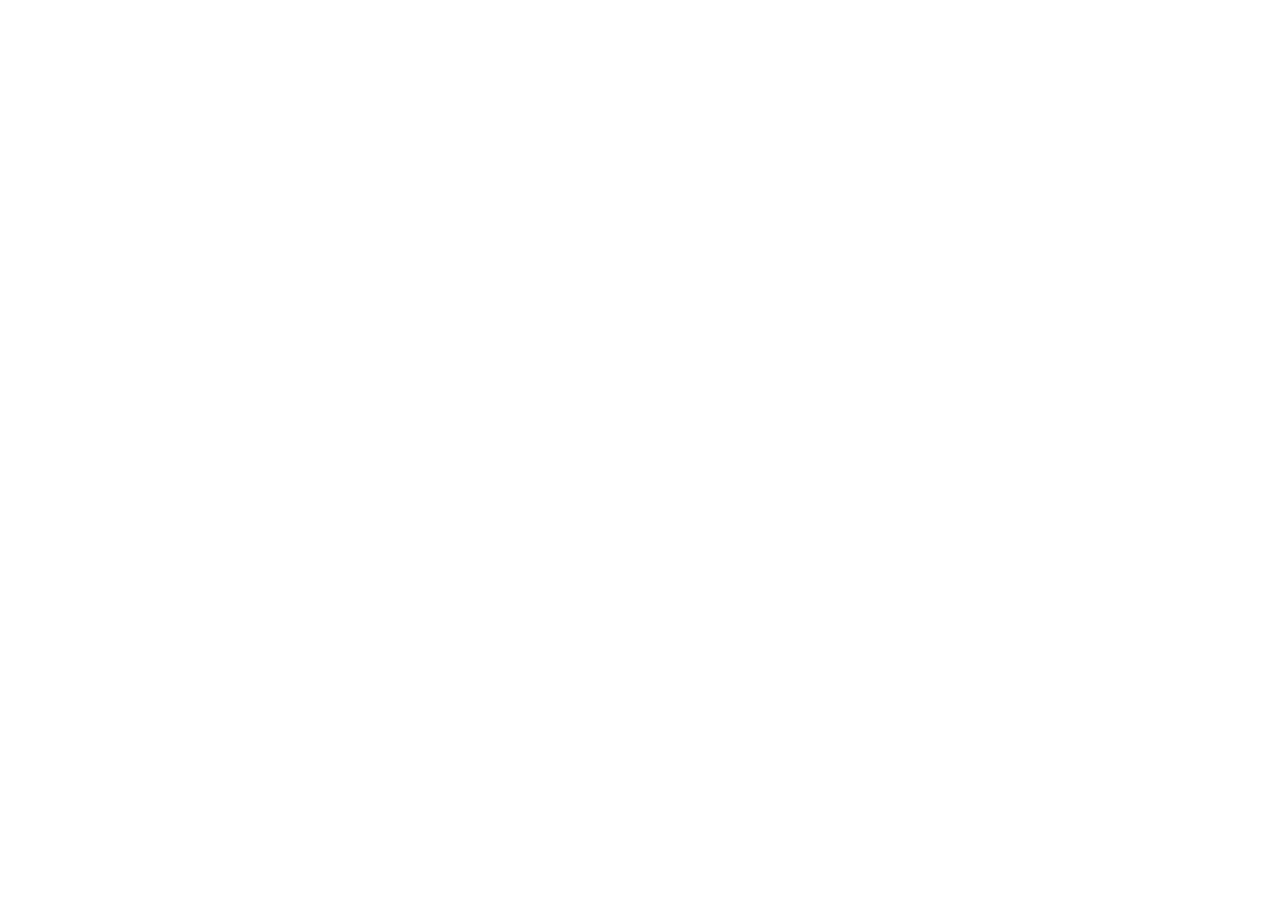
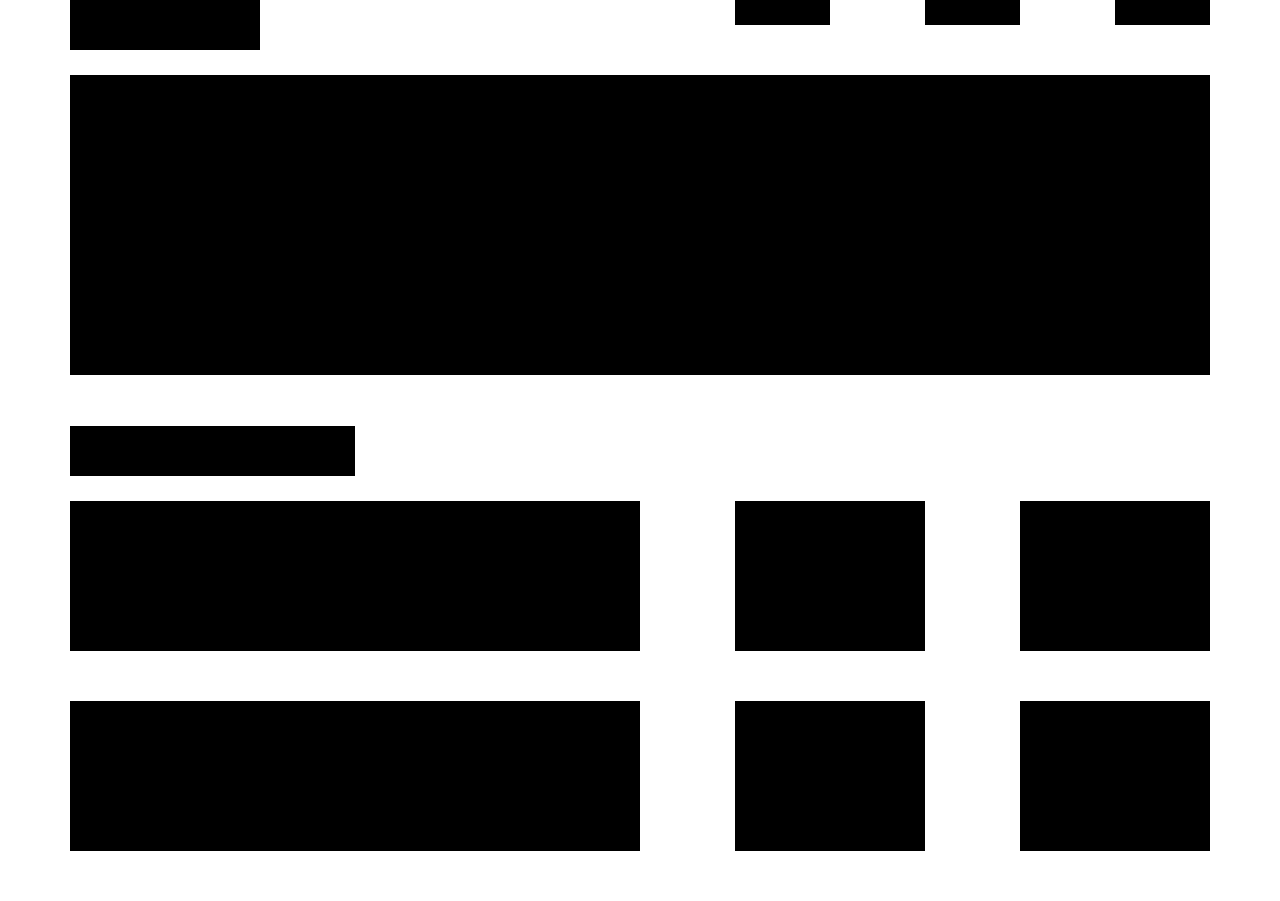
Before and after one commit to JediJeezus/day-4, a plain HTML site: page index.html in a window 1280 px wide. Before the commit the page ends 800 px from the top, so only its background shows below. Drawn offline with Linux system fonts and the light colour scheme.

Commit message:
finished layout

```diff
--- a/css/style.css
+++ b/css/style.css
@@ -0,0 +1,32 @@
+
+.black{
+  background-color: #000;
+}
+
+.top{
+  height: 25px;
+}
+
+.col-md-2{
+  height: 50px;
+}
+
+.large{
+  height: 300px;
+}
+
+.gap{
+  height: 25px;
+}
+
+.gap-med{
+  height: 50px;
+}
+
+.col-md-3{
+  height: 50px;
+}
+
+.med-row{
+  height: 150px;
+}
--- a/index.html
+++ b/index.html
@@ -4,9 +4,37 @@
   <meta charset="UTF-8">
   <meta name="viewport" content="width=device-width, initial-scale=1.0">
   <meta http-equiv="X-UA-Compatible" content="ie=edge">
+  <link rel="stylesheet" href="css/style.css">
+  <link rel="stylesheet" href="css/bootstrap.min.css">
   <title>Document</title>
 </head>
 <body>
-
+<div class="container">
+  <div class="col-md-2 black"></div>
+  <div class="col-md-5"></div>
+  <div class="col-md-1 black top"></div>
+  <div class="col-md-1"></div>
+  <div class="col-md-1 black top"></div>
+  <div class="col-md-1"></div>
+  <div class="col-md-1 black top"></div>
+  <div class="col-md-12 gap"></div>
+  <div class="col-md-12 black large"></div>
+  <div class="col-md-9"></div>
+  <div class="col-md-12 gap-med"></div>
+  <div class="col-md-3 black"></div>
+  <div class="col-md-12 gap"></div>
+  <div class="col-md-6 black med-row"></div>
+  <div class="col-md-1 med-row"></div>
+  <div class="col-md-2 black med-row"></div>
+  <div class="col-md-1 med-row"></div>
+  <div class="col-md-2 black med-row"></div>
+  <div class="col-md-12 gap-med"></div>
+  <div class="col-md-6 black med-row"></div>
+  <div class="col-md-1 med-row"></div>
+  <div class="col-md-2 black med-row"></div>
+  <div class="col-md-1 med-row"></div>
+  <div class="col-md-2 black med-row"></div>
+  <div class="col-md-12 gap-med"></div>
+</div>
 </body>
 </html>
```
